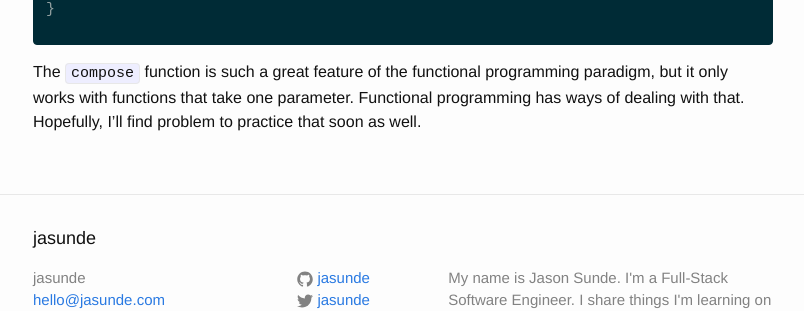
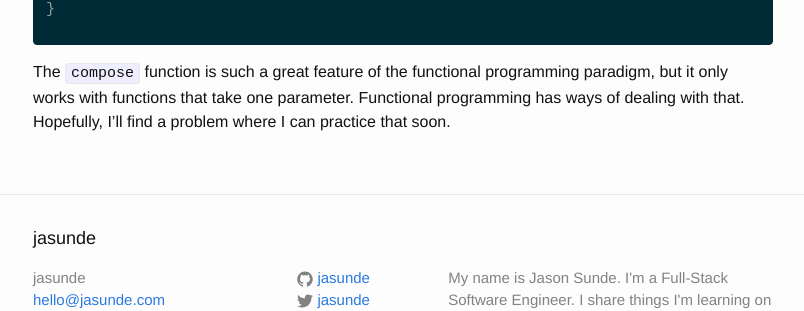
Before and after one commit to jasunde/jasunde.github.io, a Jekyll site: the page built from _posts/2017-02-05-project-euler-problem-3.markdown, in a window 1280 px wide and 900 px high, scrolled down 1983 px. Shown: the part 506-817 px from the top of the window, without its empty margins (237-1041 px from the left). Built offline with Jekyll 4.4.1, drawn with Linux system fonts in a browser that asks for light colours.

Commit message:
Correct phrasing

```diff
--- a/_posts/2017-02-05-project-euler-problem-3.markdown
+++ b/_posts/2017-02-05-project-euler-problem-3.markdown
@@ -111,4 +111,4 @@ function sumTwoInArray(arr, sum) {
 }
 {% endhighlight %}
 
-The `compose` function is such a great feature of the functional programming paradigm, but it only works with functions that take one parameter. Functional programming has ways of dealing with that. Hopefully, I'll find problem to practice that soon as well.
+The `compose` function is such a great feature of the functional programming paradigm, but it only works with functions that take one parameter. Functional programming has ways of dealing with that. Hopefully, I'll find a problem where I can practice that soon.
```
